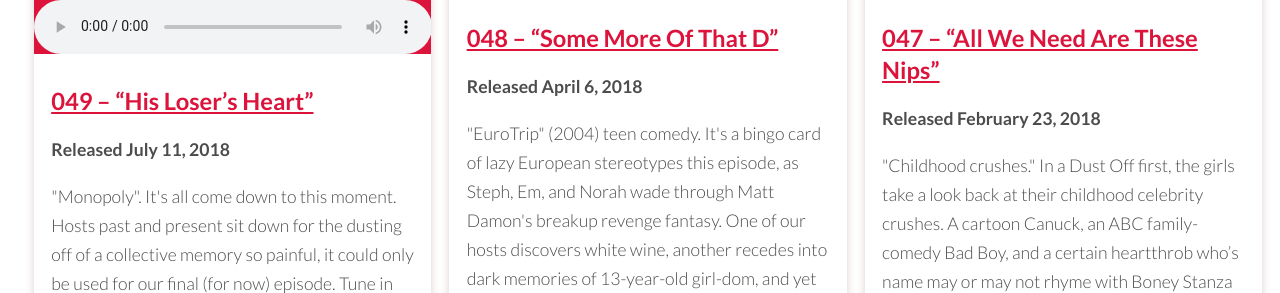
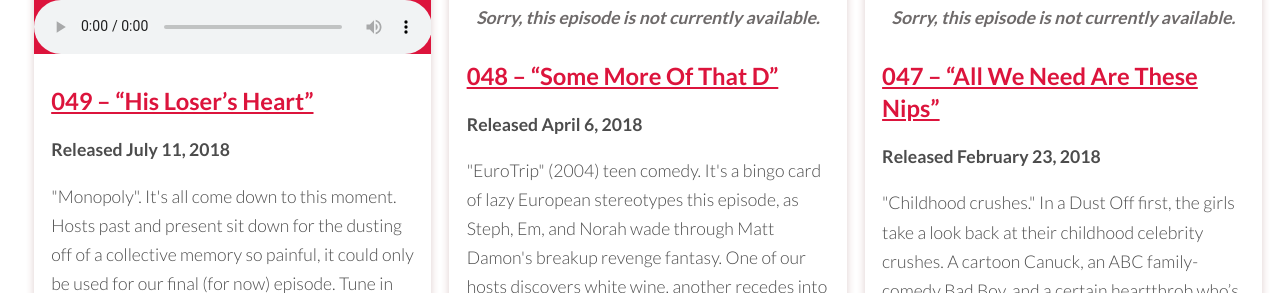
Before and after one commit to stephenbelyea/thedustoff, a website: page docs/index.html in a window 1280 px wide. Shown: the part 507-800 px from the top of the page. Drawn offline with Linux system fonts and the light colour scheme.

Commit message:
Unavailable episode message when no link is available

```diff
--- a/docs/script.js
+++ b/docs/script.js
@@ -48,7 +48,8 @@ const getFeedItemData = (item) => ({
 });
 
 const buildAudioPlayer = (mp3) => {
-  if (mp3 === "") return "";
+  if (mp3 === "")
+    return `<p class="unavailable">Sorry, this episode is not currently available.</p>`;
   return [
     `<audio controls preload="metadata">`,
     `<source src="${mp3}" type="audio/mpeg" />`,
--- a/docs/styles.css
+++ b/docs/styles.css
@@ -1,5 +1,6 @@
 :root {
   --color-body: #4c4c4c;
+  --color-light: #6e6a6a;
   --color-border: #dfcece;
   --color-shadow: #fbe0e0;
   --color-special: crimson;
@@ -86,6 +87,15 @@ article {
 article audio {
   background: var(--color-special);
   border-top: solid 0.1em black;
+}
+
+article .unavailable {
+  font-weight: bold;
+  font-style: italic;
+  text-align: center;
+  color: var(--color-light);
+  padding: 0 1rem;
+  margin-top: 0.25em;
 }
 
 article .inner {
```
